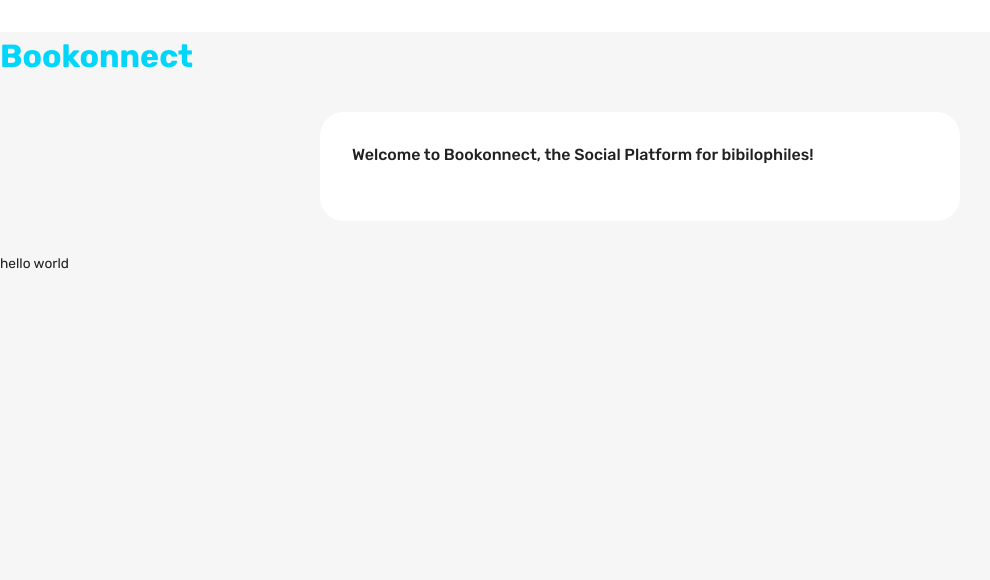
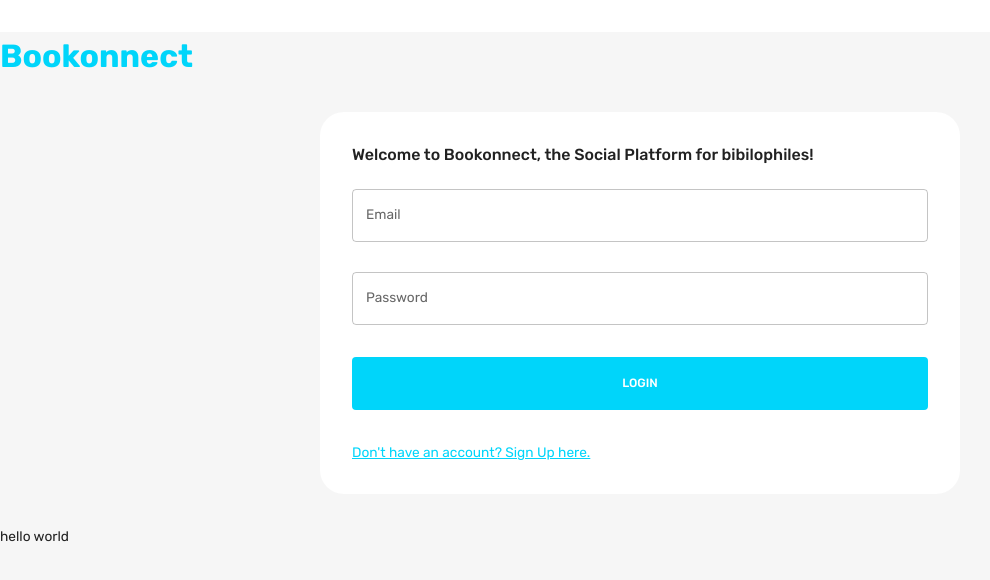
Before and after one commit to HowardHarrison/bookonnect, a React (Vite) app: page / in a window 1280 px wide. Shown: the top 580 px of the page, without its empty margins (0-990 px from the left). Built offline with nearby package versions, Linux system fonts and the light colour scheme.

Commit message:
[Add] AuthForm for Login and Signup

```diff
--- a/package.json
+++ b/package.json
@@ -12,11 +12,13 @@
   "dependencies": {
     "@mui/material": "^7.1.1",
     "@reduxjs/toolkit": "^2.8.2",
+    "formik": "^2.4.6",
     "react": "^19.0.0",
     "react-dom": "^19.0.0",
     "react-redux": "^9.2.0",
     "react-router-dom": "^7.6.2",
-    "redux-persist": "^6.0.0"
+    "redux-persist": "^6.0.0",
+    "yup": "^1.6.1"
   },
   "devDependencies": {
     "@eslint/js": "^9.21.0",
--- /dev/null
+++ b/src/scenes/loginPage/Form.tsx
@@ -0,0 +1,290 @@
+import {
+  Box,
+  Button,
+  TextField,
+  Typography,
+  useMediaQuery,
+  useTheme,
+} from "@mui/material";
+import { Formik, Form, FormikHelpers } from "formik";
+import { useState } from "react";
+import { useDispatch } from "react-redux";
+import { useNavigate } from "react-router-dom";
+import { setLogin } from "state";
+import { LoginValues, RegisterValues } from "types/Form";
+import * as yup from "yup";
+
+const registerSchema = yup.object().shape({
+  firstName: yup.string().required("required"),
+  lastName: yup.string().required("required"),
+  email: yup.string().email("invalid email").required("required"),
+  password: yup.string().required("required"),
+  picture: yup.string(),
+});
+
+const loginSchema = yup.object().shape({
+  email: yup.string().email("invalid email").required("required"),
+  password: yup.string().required("required"),
+});
+
+const initialValuesRegister: RegisterValues = {
+  firstName: "",
+  lastName: "",
+  email: "",
+  password: "",
+  picture: "",
+};
+
+const initialValuesLogin: LoginValues = {
+  email: "",
+  password: "",
+};
+
+const AuthForm = () => {
+  const [pageType, setPageType] = useState<"login" | "register">("login");
+  const isLogin = pageType === "login";
+  const isRegister = pageType === "register";
+
+  const dispatch = useDispatch();
+  const navigate = useNavigate();
+  const theme = useTheme();
+  const palette = theme.palette;
+  const isNonMobile = useMediaQuery("(min-width:600px)");
+
+  const handleRegister = async (
+    values: RegisterValues,
+    onSubmitProps: FormikHelpers<RegisterValues>
+  ) => {
+    const formData = new FormData();
+    (Object.keys(values) as Array<keyof RegisterValues>).forEach((key) => {
+      const value = values[key];
+      formData.append(key, value instanceof File ? value : String(value));
+    });
+
+    if (values.picture instanceof File) {
+      formData.append("picturePath", values.picture.name);
+    }
+
+    const response = await fetch("http://localhost:3001/auth/register", {
+      method: "POST",
+      body: formData,
+    });
+
+    const savedUser = await response.json();
+    onSubmitProps.resetForm();
+
+    if (savedUser) {
+      setPageType("login");
+    }
+  };
+
+  const handleLogin = async (
+    values: LoginValues,
+    onSubmitProps: FormikHelpers<LoginValues>
+  ) => {
+    const response = await fetch("http://localhost:3001/auth/login", {
+      method: "POST",
+      headers: { "Content-Type": "application/json" },
+      body: JSON.stringify(values),
+    });
+
+    const loggedIn = await response.json();
+    onSubmitProps.resetForm();
+
+    if (loggedIn) {
+      dispatch(setLogin({ user: loggedIn.user, token: loggedIn.token }));
+      navigate("/home");
+    }
+  };
+
+  const RegisterForm = () => (
+    <Formik
+      initialValues={initialValuesRegister}
+      validationSchema={registerSchema}
+      onSubmit={handleRegister}
+    >
+      {({
+        values,
+        errors,
+        touched,
+        handleBlur,
+        handleChange,
+        handleSubmit,
+        resetForm,
+      }) => (
+        <form onSubmit={handleSubmit}>
+          <Box
+            display="grid"
+            gap="30px"
+            gridTemplateColumns="repeat(4, minmax(0, 1fr))"
+            sx={{
+              "& > div": { gridColumn: isNonMobile ? undefined : "span 4" },
+            }}
+          >
+            <TextField
+              label="First Name"
+              onBlur={handleBlur}
+              onChange={handleChange}
+              value={values.firstName}
+              name="firstName"
+              error={Boolean(touched.firstName) && Boolean(errors.firstName)}
+              helperText={touched.firstName && errors.firstName}
+              sx={{ gridColumn: "span 2" }}
+            />
+            <TextField
+              label="Last Name"
+              onBlur={handleBlur}
+              onChange={handleChange}
+              value={values.lastName}
+              name="lastName"
+              error={Boolean(touched.lastName) && Boolean(errors.lastName)}
+              helperText={touched.lastName && errors.lastName}
+              sx={{ gridColumn: "span 2" }}
+            />
+            <TextField
+              label="Email"
+              onBlur={handleBlur}
+              onChange={handleChange}
+              value={values.email}
+              name="email"
+              error={Boolean(touched.email) && Boolean(errors.email)}
+              helperText={touched.email && errors.email}
+              sx={{ gridColumn: "span 4" }}
+            />
+            <TextField
+              label="Password"
+              type="password"
+              onBlur={handleBlur}
+              onChange={handleChange}
+              value={values.password}
+              name="password"
+              error={Boolean(touched.password) && Boolean(errors.password)}
+              helperText={touched.password && errors.password}
+              sx={{ gridColumn: "span 4" }}
+            />
+            <Box
+              gridColumn="span 4"
+              borderRadius="5px"
+              p="1rem"
+              sx={{
+                border: `1px solid ${theme.palette.grey[400]}`, // fallback from palette.neutral.medium
+              }}
+            >
+              {/* Dropzone logic could go here */}
+              {/* Skipped for now since you commented it out */}
+            </Box>
+          </Box>
+
+          <Button
+            fullWidth
+            type="submit"
+            sx={{
+              m: "2rem 0",
+              p: "1rem",
+              backgroundColor: palette.primary.main,
+              color: palette.background.alt,
+              "&:hover": { color: palette.primary.main },
+            }}
+          >
+            REGISTER
+          </Button>
+          <Typography
+            onClick={() => {
+              setPageType("login");
+              resetForm();
+            }}
+            sx={{
+              textDecoration: "underline",
+              color: palette.primary.main,
+              "&:hover": { cursor: "pointer", color: palette.primary.light },
+            }}
+          >
+            Already have an account? Login here.
+          </Typography>
+        </form>
+      )}
+    </Formik>
+  );
+
+  const LoginForm = () => (
+    <Formik
+      initialValues={initialValuesLogin}
+      validationSchema={loginSchema}
+      onSubmit={handleLogin}
+    >
+      {({
+        values,
+        errors,
+        touched,
+        handleBlur,
+        handleChange,
+        handleSubmit,
+        resetForm,
+      }) => (
+        <form onSubmit={handleSubmit}>
+          <Box
+            display="grid"
+            gap="30px"
+            gridTemplateColumns="repeat(4, minmax(0, 1fr))"
+            sx={{
+              "& > div": { gridColumn: isNonMobile ? undefined : "span 4" },
+            }}
+          >
+            <TextField
+              label="Email"
+              onBlur={handleBlur}
+              onChange={handleChange}
+              value={values.email}
+              name="email"
+              error={Boolean(touched.email) && Boolean(errors.email)}
+              helperText={touched.email && errors.email}
+              sx={{ gridColumn: "span 4" }}
+            />
+            <TextField
+              label="Password"
+              type="password"
+              onBlur={handleBlur}
+              onChange={handleChange}
+              value={values.password}
+              name="password"
+              error={Boolean(touched.password) && Boolean(errors.password)}
+              helperText={touched.password && errors.password}
+              sx={{ gridColumn: "span 4" }}
+            />
+          </Box>
+
+          <Button
+            fullWidth
+            type="submit"
+            sx={{
+              m: "2rem 0",
+              p: "1rem",
+              backgroundColor: palette.primary.main,
+              color: palette.background.alt,
+              "&:hover": { color: palette.primary.main },
+            }}
+          >
+            LOGIN
+          </Button>
+          <Typography
+            onClick={() => {
+              setPageType("register");
+              resetForm();
+            }}
+            sx={{
+              textDecoration: "underline",
+              color: palette.primary.main,
+              "&:hover": { cursor: "pointer", color: palette.primary.light },
+            }}
+          >
+            Don&apos;t have an account? Sign Up here.
+          </Typography>
+        </form>
+      )}
+    </Formik>
+  );
+
+  return <>{isLogin ? <LoginForm /> : <RegisterForm />}</>;
+};
+
+export default AuthForm;
--- a/src/scenes/loginPage/index.tsx
+++ b/src/scenes/loginPage/index.tsx
@@ -1,4 +1,5 @@
 import { Box, Typography, useMediaQuery, useTheme } from "@mui/material"
+import AuthForm from "./Form";
 
 const loginPage = () => {
   const theme = useTheme();
@@ -29,7 +30,7 @@ const loginPage = () => {
         <Typography fontWeight="500" variant="h5" sx={{ mb: "1.5rem" }}>
           Welcome to Bookonnect, the Social Platform for bibilophiles!
         </Typography>
-        {/* <Form /> */}
+        <AuthForm />
       </Box>
       hello world
     </Box>
--- a/src/theme.d.ts
+++ b/src/theme.d.ts
@@ -4,13 +4,16 @@ import '@mui/material/styles';
 declare module '@mui/material/styles' {
   interface TypeBackground {
     alt: string;
+    medium: string;
   }
 
   interface Palette {
     background: TypeBackground;
+    neutral: TypeBackground;
   }
 
   interface PaletteOptions {
     background?: Partial<TypeBackground>;
+    neutral?: Partial<TypeBackground>;
   }
 }
--- /dev/null
+++ b/src/types/Form.ts
@@ -0,0 +1,12 @@
+export type RegisterValues = {
+  firstName: string;
+  lastName: string;
+  email: string;
+  password: string;
+  picture: File | string; // usually a File object after Dropzone
+};
+
+export type LoginValues = {
+  email: string;
+  password: string;
+};
```
Also changed, not shown: 1 other file (tests, documents, lock files or other folders).
